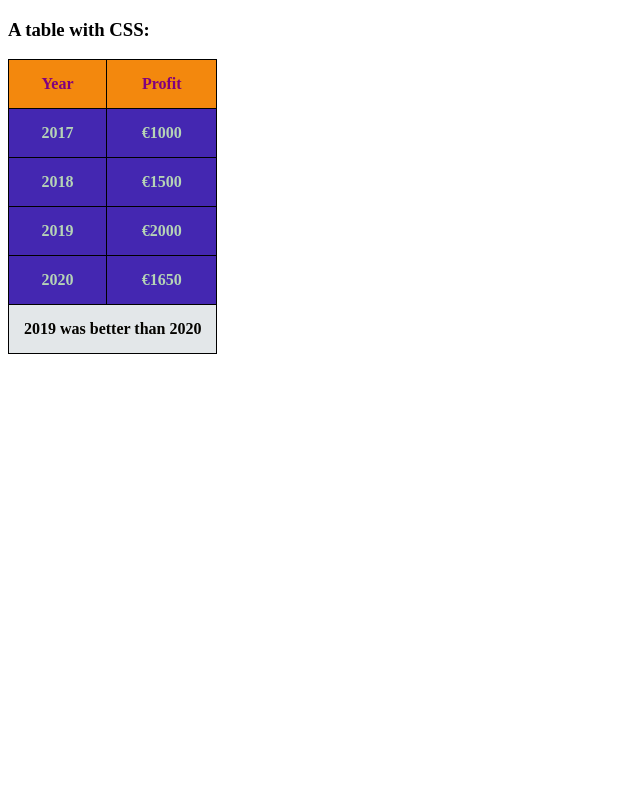
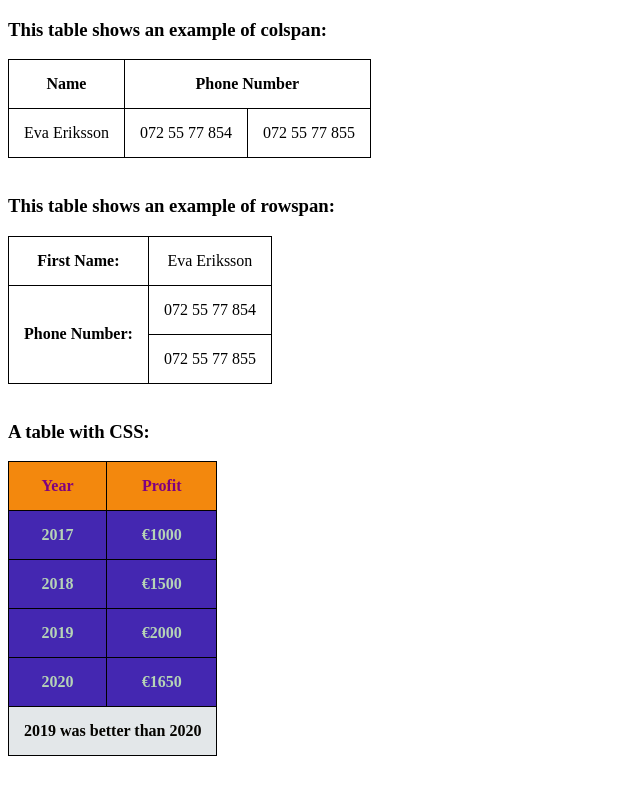
Before and after one commit to Robeex/tables-tutorial, a plain HTML site: page index.html in a window 1280 px wide. Shown: the whole page, without its empty margins (0-640 px from the left). Drawn offline with Linux system fonts and the light colour scheme.

Commit message:
ediluhrg

```diff
--- a/index.html
+++ b/index.html
@@ -2,6 +2,36 @@
 <html>
 <head>
 <link rel="stylesheet" href="table.css">
+
+<h3>This table shows an example of colspan:</h3>
+<table>
+	<tr>
+		<th>Name</th>
+		<th colspan="2">Phone Number</th>
+	</tr>
+	<tr>
+		<td>Eva Eriksson</td>
+		<td>072 55 77 854</td>
+		<td>072 55 77 855</td>
+	</tr>
+</table>
+<br>
+
+<h3>This table shows an example of rowspan:</h3>
+<table>
+	<tr>
+		<th>First Name:</th>
+		<td>Eva Eriksson</td>
+	</tr>
+	<tr>
+		<th rowspan="2">Phone Number:</th>
+		<td>072 55 77 854</td>
+	</tr>
+	<tr>
+		<td>072 55 77 855</td>
+	</tr>
+</table>
+<br>
 
 <h3>A table with CSS:</h3>
 <table class="head-body-foot">
```
